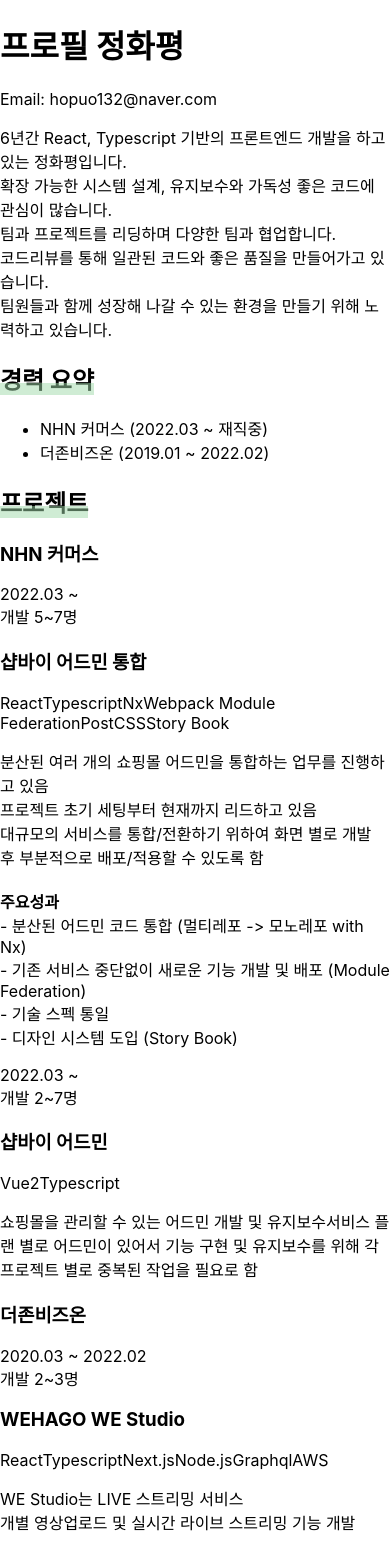
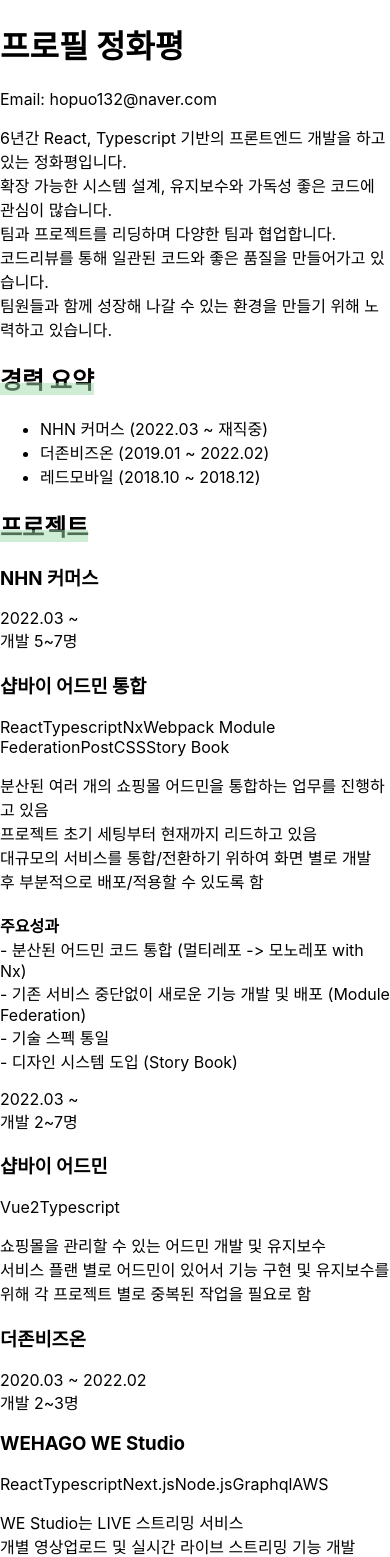
Before and after one commit to PeaceJung/FE-Resume-nextjs, a Next.js app: page / in a window 390 px wide. Shown: the top 1557 px of the page. Built offline with nearby package versions, Linux system fonts and the light colour scheme.

Commit message:
경력 사항 추가 (레드모바일)

```diff
--- a/src/components/Pages/Resume/Career.tsx
+++ b/src/components/Pages/Resume/Career.tsx
@@ -12,6 +12,7 @@
           <ul>
             <li>NHN 커머스 (2022.03 ~ 재직중)</li>
             <li>더존비즈온 (2019.01 ~ 2022.02)</li>
+            <li>레드모바일 (2018.10 ~ 2018.12)</li>
           </ul>
         </div>
       </div>
--- a/src/components/Pages/Resume/Project.tsx
+++ b/src/components/Pages/Resume/Project.tsx
@@ -57,6 +57,7 @@
     stacks: ["Vue2", "Typescript"],
     detail: [
       "쇼핑몰을 관리할 수 있는 어드민 개발 및 유지보수",
+      <br />,
       "서비스 플랜 별로 어드민이 있어서 기능 구현 및 유지보수를 위해 각 프로젝트 별로 중복된 작업을 필요로 함",
     ],
   },
@@ -214,6 +215,38 @@
   },
 ];
 
+const projects_redmobile: Project[] = [
+  {
+    key: "gm tool",
+    term: "2018.10 ~ 2018.12",
+    people: "개발 1명",
+    company: "레드모바일",
+    projectName: "웹기반 게임 운영툴 개발",
+    stacks: ["React", "Javascript", "Bootstrap", "Node.js"],
+    detail: [
+      "Frontend",
+      <br />,
+      "- 운영자가 캐릭터를 조회하고 커스터마이징 할 수 있는 웹기반 툴 개발",
+      <br />,
+      "- 서버 상태를 모니터링 할 수 있는 웹 대시보드 개발",
+      <br />,
+      "  - 모니터링용 서버와 소켓으로 실시간 정보를 받아와 UI로 표현",
+      <br />,
+      <br />,
+      "Backend",
+      <br />,
+      "- Node.js를 사용하여 Frontend에 필요한 데이터를 게임서버로부터 받아와서 가공하는 중간서버를 개발",
+      <br />,
+      "- Frontend를 위한 API 개발",
+      <br />,
+      "- Frontend <-> Node.js(중간서버) <-> 게임서버",
+      <br />,
+      "- 각 서비스는 소켓으로 연결하여 통신함",
+      <br />,
+    ],
+  },
+];
+
 const ProjectDetail = ({ project }: { project: Project }) => (
   <div key={project.key} className="row pb-3 mb-3">
     <div className="col-3 fw-bold">
@@ -236,7 +269,9 @@
           </span>
         ))}
       </div>
-      <p className="fs-6">{project.detail}</p>
+      <p className="fs-6" style={{ whiteSpace: "pre-wrap" }}>
+        {project.detail}
+      </p>
 
       {/* {project.image && (
         <img src={project.image} className="img-fluid" alt="이미지" />
@@ -267,6 +302,13 @@
               <ProjectDetail project={project} key={project.key} />
             ))}
           </div>
+
+          <div>
+            <h3 className="text-uppercase">레드모바일</h3>
+            {projects_redmobile.map((project) => (
+              <ProjectDetail project={project} key={project.key} />
+            ))}
+          </div>
         </div>
       </div>
     </div>
```
